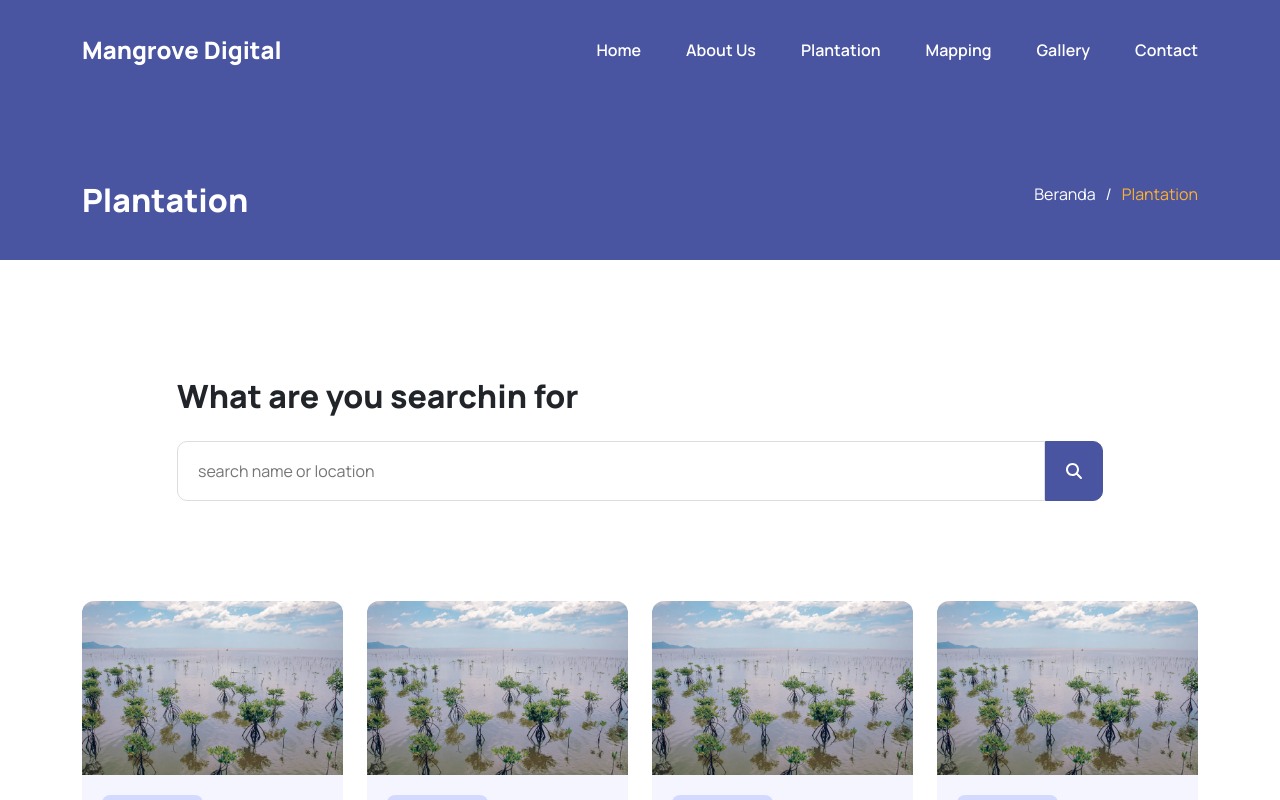
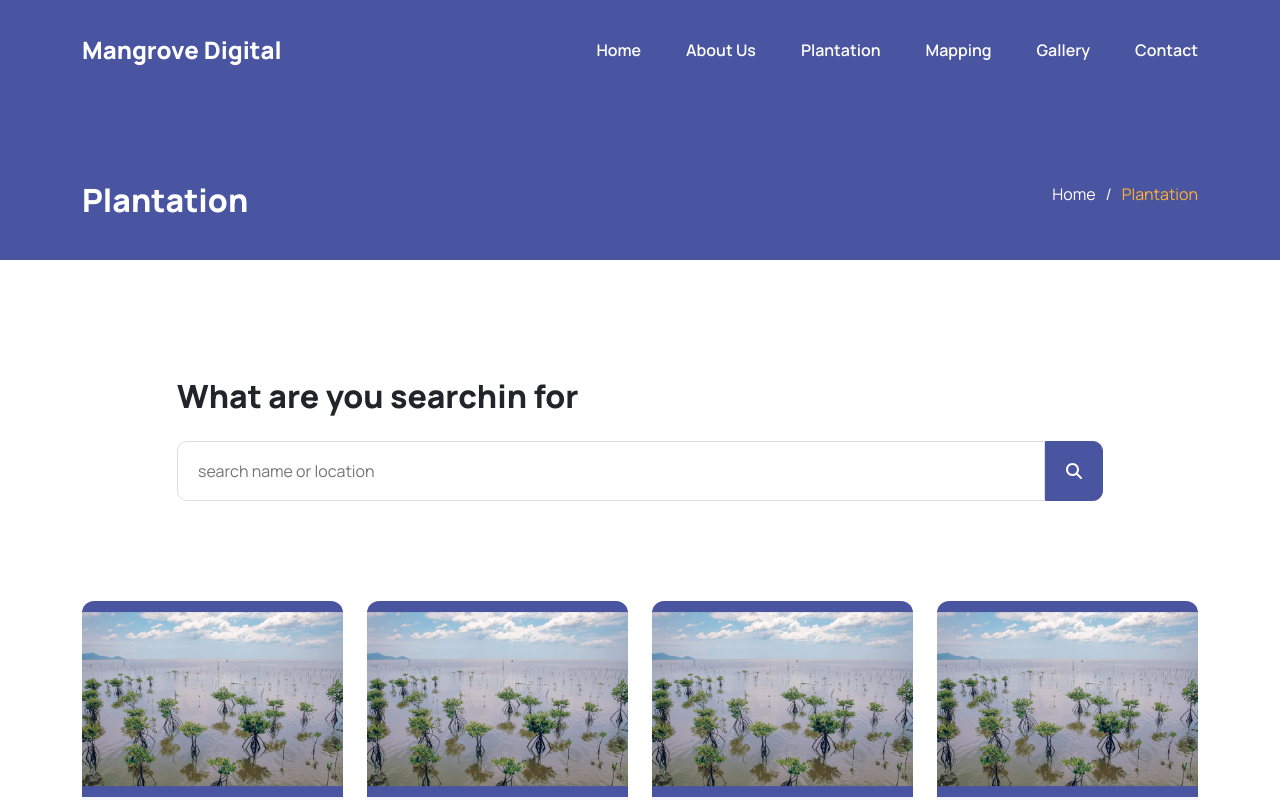
Before and after one commit to deniprobow/web-mangrove-digital-id, a Next.js app: page /plantation in a window 1280 px wide. Shown: the top 800 px of the page. Built offline with nearby package versions, Linux system fonts and the light colour scheme.

Commit message:
halaman mapping

```diff
--- a/components/CardProduct.tsx
+++ b/components/CardProduct.tsx
@@ -11,7 +11,9 @@ interface CardProductProps {
 export const CardProduct = ({metaLabel, title, urlLink, metaCaption, img, ...props}:CardProductProps) => {
     return (
         <div className="card-product">
-            <img src={`${img}`} alt="" />
+            <div className="card-product--frame-img">
+                <img src={`${img}`} alt="" />
+            </div>
             <div className="card-product--text">
                 <label className="label label__main">{metaLabel}</label>
                 <Link href={`${urlLink}`}>{title}</Link>
--- a/pages/plantation/index.tsx
+++ b/pages/plantation/index.tsx
@@ -10,7 +10,7 @@ export default function Plantation() {
                 <div className="container">
                     <h2>Plantation</h2>
                     <ul>
-                        <li><Link href="/">Beranda</Link></li>
+                        <li><Link href="/">Home</Link></li>
                         <li className="active"><Link href="/plantation">Plantation</Link></li>
                     </ul>
                 </div>
--- a/styles/scss/module/_card-product.scss
+++ b/styles/scss/module/_card-product.scss
@@ -2,9 +2,20 @@
     border-radius: 12px;
     overflow: hidden;
     background-color: $bg-section-grey;
+}
+
+.card-product--frame-img{
+    width: 100%;
+    padding-top: 75%;
+    background-color: $primary-color;
+    position: relative;
 
     > img {
         width: 100%;
+        position: absolute;
+        top: 50%;
+        left: 0;
+        transform: translateY(-50%);
     }
 }
 
```
Also changed, not shown: pages/mapping/index.tsx (added, +20 -0 lines).
